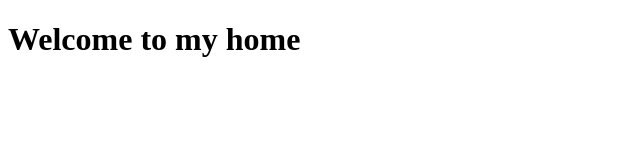
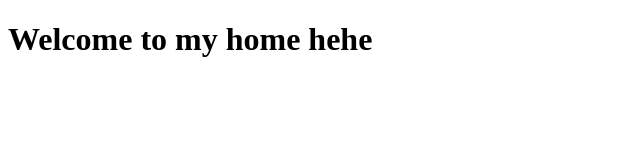
Before and after one commit to Huong2707/javascript, a plain HTML site: page index.html in a window 1280 px wide. Shown: the whole page, without its empty margins (0-640 px from the left). Drawn offline with Linux system fonts and the light colour scheme.

Commit message:
video2,chpter2

```diff
--- a/index.html
+++ b/index.html
@@ -8,6 +8,6 @@
 </head>
 <script src="./video2/video2.js"></script>
 <body>
-    <h1>Welcome to my home</h1>
+    <h1>Welcome to my home hehe</h1>
 </body>
 </html>
```
